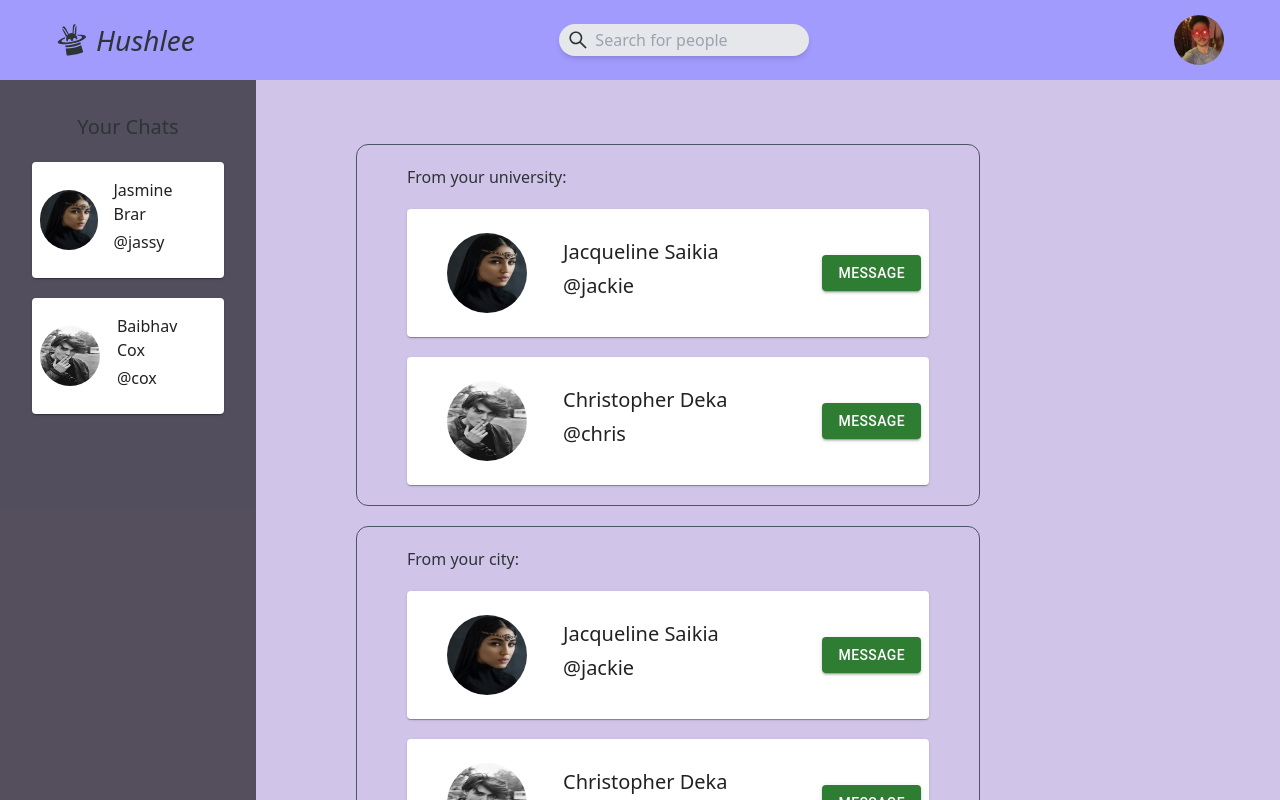
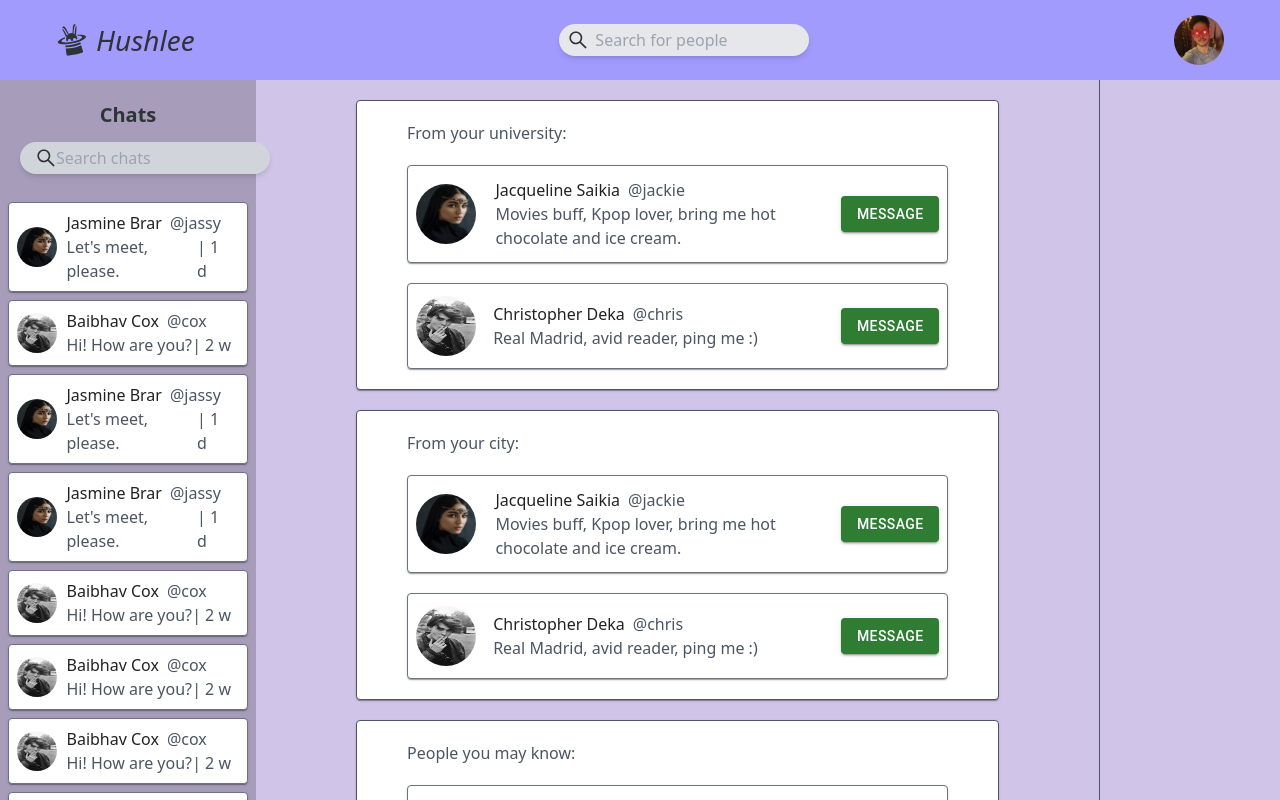
Before and after one commit to Dhritiman-Das/hushlee, a Next.js app in the folder frontend/: page /home in a window 1280 px wide. Built offline with nearby package versions, Linux system fonts and the light colour scheme.

Commit message:
some design updation

```diff
--- a/frontend/app/chat/[...chatId]/page.tsx
+++ b/frontend/app/chat/[...chatId]/page.tsx
@@ -17,7 +17,7 @@ const Page = () => {
   return (
     <div className="flex flex-col h-screen overflow-hidden text-textColor">
       <Header />
-      <div className="bg-background h-full flex flex-grow">
+      <div className="bg-background h-full flex">
         <Chats />
         <ChatWindow chatId={openChatId} />
       </div>
--- a/frontend/components/home/Body.tsx
+++ b/frontend/components/home/Body.tsx
@@ -3,12 +3,13 @@ import SuggestionsBox from './SuggestionsBox';
 
 const Body = () => {
     return (
-        <div className='py-11 overflow-y-scroll flex-grow'>
-            <div className='mx-[100px] pr-[200px] pb-[100px]'>
+        <div className=' flex'>
+            <div className='w-full px-[100px] pb-[100px] overflow-y-scroll'>
                 <SuggestionsBox text='From your university:'/>
                 <SuggestionsBox text='From your city:'/>
                 <SuggestionsBox text='People you may know:'/>
             </div>
+            <div className='border-l-[1px] border-gray-600  h-screen w-[500px]'></div>
         </div>
     );
 };
--- a/frontend/components/home/ChatCard.tsx
+++ b/frontend/components/home/ChatCard.tsx
@@ -7,32 +7,39 @@ interface ChatCardProps {
     image: StaticImageData;
     name: string;
     id: string;
+    recentMsg: string;
+    time: string
 }
 
 const ChatCard: React.FC<ChatCardProps> = (props) => {
     return (
         <>
-            <Card className='flex items-center px-2 bg-accentMain bg-opacity-80 rounded-xl my-5 cursor-pointer hover:scale-105'>
-                <CardMedia
-                    component="div"
-                    className='w-[100px] h-auto'
-                >
+            <Card className='flex items-center p-2 bg-transparent border-[1px] border-gray-500 rounded-xl my-2 mx-2 cursor-pointer hover:scale-105'>
+                <div className='mr-2 w-14'>
                     <Image
                     src={props.image}
                     alt="dp"
-                    className='rounded-full h-[60px] w-[60px]'
+                    className='rounded-full h-[40px] w-[40px]'
                     />
-                </CardMedia>
-                <CardContent>
-                    <Grid container spacing={0.5} className='font-medium'>
-                        <Grid item xs={12}>
+                </div>
+                <div className='w-full mr-2'>
+                    <div className='font-medium flex items-center'>
+                        <div className='mr-2'>
                             {props.name}
-                        </Grid>
-                        <Grid item xs={12}>
-                            {props.id}
-                        </Grid>
-                    </Grid>
-                </CardContent>
+                        </div>
+                        <div className='text-gray-600'>
+                            @{props.id}
+                        </div>
+                    </div>
+                    <div className='text-gray-600 flex items-center justify-between'>
+                        <div className=''>
+                            {props.recentMsg}
+                        </div>
+                         <div>
+                            | {props.time}
+                         </div>
+                    </div>
+                </div>
             </Card>
         </>
     );
--- a/frontend/components/home/Chats.tsx
+++ b/frontend/components/home/Chats.tsx
@@ -2,17 +2,37 @@ import React from 'react';
 import img1 from '../../assets/images/1.jpg';
 import img2 from '../../assets/images/2.jpg';
 import ChatCard from './ChatCard';
+import { AiOutlineSearch } from 'react-icons/ai';
+import '../styles/scrollbar.css'
 
 
 const Chats = () => {
     return (
-        <div className='w-[20%] bg-[#000000] bg-opacity-60 h-screen p-8'>
-            <div className='text-center font-medium text-[20px]'>
-                Your Chats
+        <div className='w-[20%] bg-[#000000] bg-opacity-20 h-screen py-5'>
+            <div className='text-center font-bold text-[20px]'>
+                Chats
             </div>
-            <div className='mt-5'>
-                <ChatCard image = {img1} name = "Jasmine Brar" id = "@jassy"/>
-                <ChatCard image = {img2} name = "Baibhav Cox" id = "@cox"/>
+            <div className="h-[32px] mt-3 text-center px-5">
+                <input
+                type="text"
+                placeholder="Search chats"
+                className="bg-gray-300 w-[250px] px-9 py-1 outline-none rounded-2xl shadow-md"
+                />
+                <AiOutlineSearch className="relative top-[-27px] left-[15px] text-[22px]" />
+            </div>
+            <div className='mt-5 overflow-auto max-h-[calc(100vh-176px)] pb-8'>
+                <ChatCard image = {img1} name = "Jasmine Brar" id = "jassy" recentMsg = "Let's meet, please." time = "1 d"/>
+                <ChatCard image = {img2} name = "Baibhav Cox" id = "cox" recentMsg = "Hi! How are you?" time = "2 w"/>
+                <ChatCard image = {img1} name = "Jasmine Brar" id = "jassy" recentMsg = "Let's meet, please." time = "1 d"/>
+                <ChatCard image = {img1} name = "Jasmine Brar" id = "jassy" recentMsg = "Let's meet, please." time = "1 d"/>
+                <ChatCard image = {img2} name = "Baibhav Cox" id = "cox" recentMsg = "Hi! How are you?" time = "2 w"/>
+                <ChatCard image = {img2} name = "Baibhav Cox" id = "cox" recentMsg = "Hi! How are you?" time = "2 w"/>
+                <ChatCard image = {img2} name = "Baibhav Cox" id = "cox" recentMsg = "Hi! How are you?" time = "2 w"/>
+                <ChatCard image = {img1} name = "Jasmine Brar" id = "jassy" recentMsg = "Let's meet, please." time = "1 d"/>
+                <ChatCard image = {img1} name = "Jasmine Brar" id = "jassy" recentMsg = "Let's meet, please." time = "1 d"/>
+                <ChatCard image = {img1} name = "Jasmine Brar" id = "jassy" recentMsg = "Let's meet, please." time = "1 d"/>
+                <ChatCard image = {img1} name = "Jasmine Brar" id = "jassy" recentMsg = "Let's meet, please." time = "1 d"/>
+                <ChatCard image = {img1} name = "Jasmine Brar" id = "jassy" recentMsg = "Let's meet, please." time = "1 d"/>
             </div>
         </div>
     );
--- a/frontend/components/home/SingleSuggestion.tsx
+++ b/frontend/components/home/SingleSuggestion.tsx
@@ -12,6 +12,7 @@ interface SuggestionProps {
     image: StaticImageData;
     name: string;
     id: string;
+    bio: string;
 }
 
 const SingleSuggestion: React.FC<SuggestionProps> = (props) => {
@@ -27,37 +28,40 @@ const SingleSuggestion: React.FC<SuggestionProps> = (props) => {
     }
     return (
         <>
-            <Card className='flex items-center justify-between px-2 py-3 bg-main bg-opacity-80 rounded-xl my-5 mx-[50px]'>
+            <Card className='flex items-center justify-between  border-gray-500 border-[1px] px-2 py-3 bg-[#FFD1E8] bg-opacity-70 rounded-xl my-5 mx-[50px]'>
                 <div className='flex items-center'>
-                    <CardMedia
-                        component="div"
-                        className='w-[100px] h-auto ml-8'
-                    >
+                    <div className='w-[100px]'>
                         <Image
                             src={props.image}
                             alt="dp"
-                        className='rounded-full h-[80px] w-[80px]'
+                            className='rounded-full h-[60px] w-[60px]'
                         />
-                    </CardMedia>
-                    <CardContent>
-                        <Grid container spacing={0.5} className='font-medium text-[20px]'>
-                            <Grid item xs={12}>
+                    </div>
+                    <div className='w-full mr-2 '>
+                        <div className='font-medium flex items-center'>
+                            <div className='mr-2'>
                                 {props.name}
-                            </Grid>
-                            <Grid item xs={12}>
+                            </div>
+                            <div className='text-gray-600'>
                                 @{props.id}
-                            </Grid>
-                        </Grid>
-                    </CardContent>
                             </div>
+                        </div>
+                        <div className='text-gray-600'>
+                            {props.bio}
+                        </div>
+                    </div>
+                </div>
+                <div className=''>
                     <Button
                     variant='contained'
                     color='success'
-                className='mr-11'
+                    className='mr-11 bg-green-600'
                     id={props.id}
                     onClick={handleClick}>
                         Message
                     </Button>
+                </div>
+
             </Card>
         </>
     );
--- a/frontend/components/home/SuggestionsBox.tsx
+++ b/frontend/components/home/SuggestionsBox.tsx
@@ -2,6 +2,7 @@ import React from 'react';
 import SingleSuggestion from './SingleSuggestion';
 import img1 from '../../assets/images/1.jpg';
 import img2 from '../../assets/images/2.jpg';
+import {Card} from '@mui/material';
 
 interface SuggestionsBoxProps {
     text: string;
@@ -9,13 +10,13 @@ interface SuggestionsBoxProps {
 
 const SuggestionsBox: React.FC<SuggestionsBoxProps> = (props) => {
     return (
-        <div className='rounded-xl border-[1px] border-gray-600 w-full my-5'>
-            <div className='mx-[50px] mt-5'>
+        <Card className='rounded-xl border-[1px] bg-main border-gray-600 w-full my-5'>
+            <div className='px-[50px]  mt-5 text-gray-600 font-medium'>
                 {props.text}
             </div>
-            <SingleSuggestion image={img1} name='Jacqueline Saikia' id='jackie'/>
-            <SingleSuggestion image={img2} name='Christopher Deka' id='chris'/>
-        </div>
+            <SingleSuggestion image={img1} name='Jacqueline Saikia' id='jackie' bio= "Movies buff, Kpop lover, bring me hot chocolate and ice cream."/>
+            <SingleSuggestion image={img2} name='Christopher Deka' id='chris' bio= "Real Madrid, avid reader, ping me :)"/>
+        </Card>
     );
 };
 
--- a/frontend/components/home/chat/ChatWindow.tsx
+++ b/frontend/components/home/chat/ChatWindow.tsx
@@ -9,11 +9,15 @@ interface ChatWindowProps {
 
 const ChatWindow: React.FC<ChatWindowProps> = (props) => {
   return (
-    <div className="w-full flex-col">
-      <Header chatId={props.chatId} />
-      <Conversation />
-      <MessageBar />
+    <div className="flex w-full">
+      <div className="w-full flex-col">
+        <Header chatId={props.chatId} />
+        <Conversation />
+        <MessageBar />
+      </div>
+      <div className='border-l-[1px] border-gray-600 h-screen w-[500px]'></div>
     </div>
+
   );
 };
 
--- /dev/null
+++ b/frontend/components/styles/scrollbar.css
@@ -0,0 +1,15 @@
+::-webkit-scrollbar {
+    width: 6px;
+}
+
+::-webkit-scrollbar-thumb {
+    background-color: #6b7280;
+    border-radius: 3px;
+}
+
+::-webkit-scrollbar-thumb:hover {
+    background-color: #4b5563;
+}
+
+scrollbar-color: #6b7280 #f3f4f6;
+scrollbar-width: thin;
--- a/frontend/tailwind.config.js
+++ b/frontend/tailwind.config.js
@@ -15,7 +15,7 @@ module.exports = {
         background: "#D1C4E9",
         main: "#A29BFE",
         accent: "#FFD166",
-        accentMain: "#F8BBD0",
+        accentMain: "#FFD1E8",
         textColor: "#2D3436",
         lightTheme: "#000000",
         button: "#C7D6C3",
```
Also changed, not shown: frontend/components/home/chat/Header.tsx (+18 -7 lines). Lines whose indentation alone changed are shown as unchanged.
